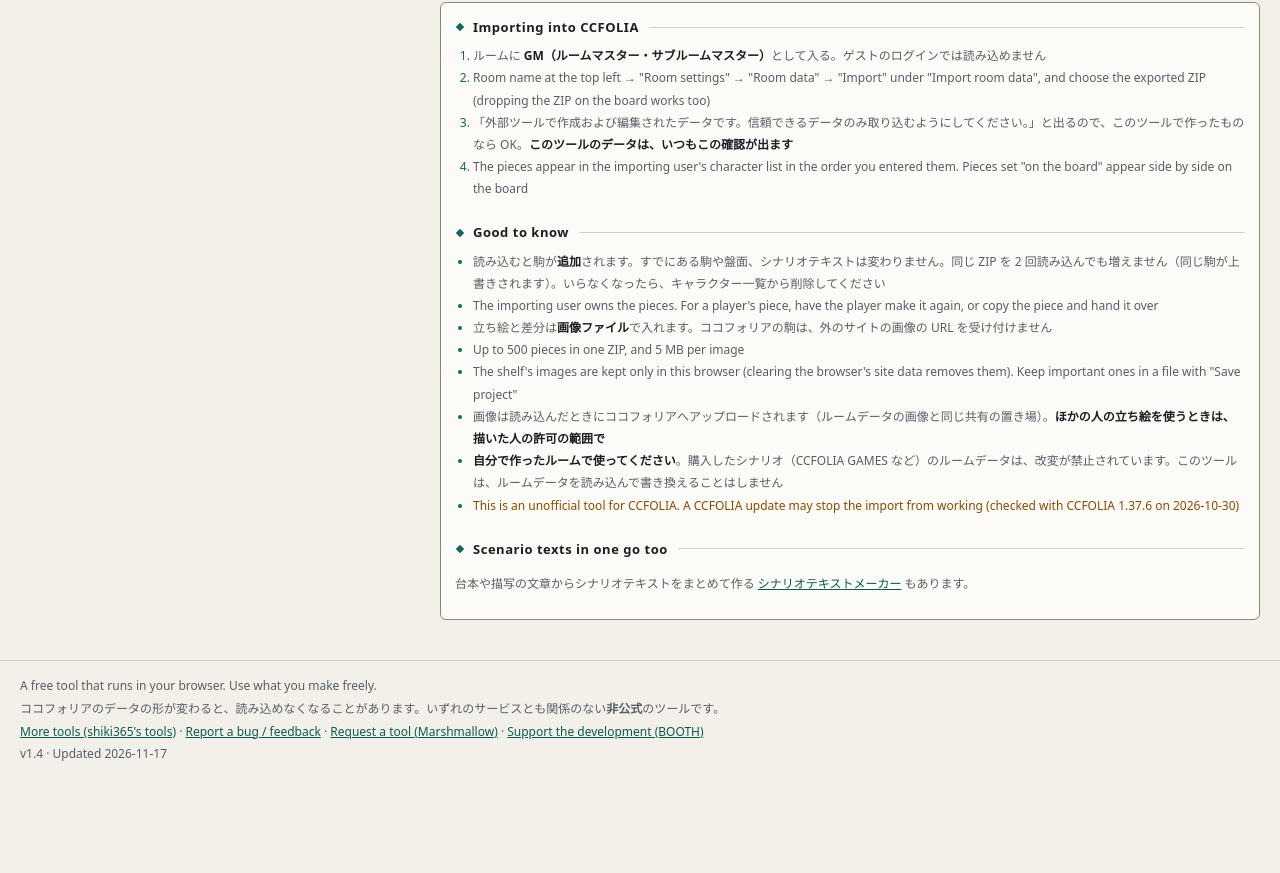
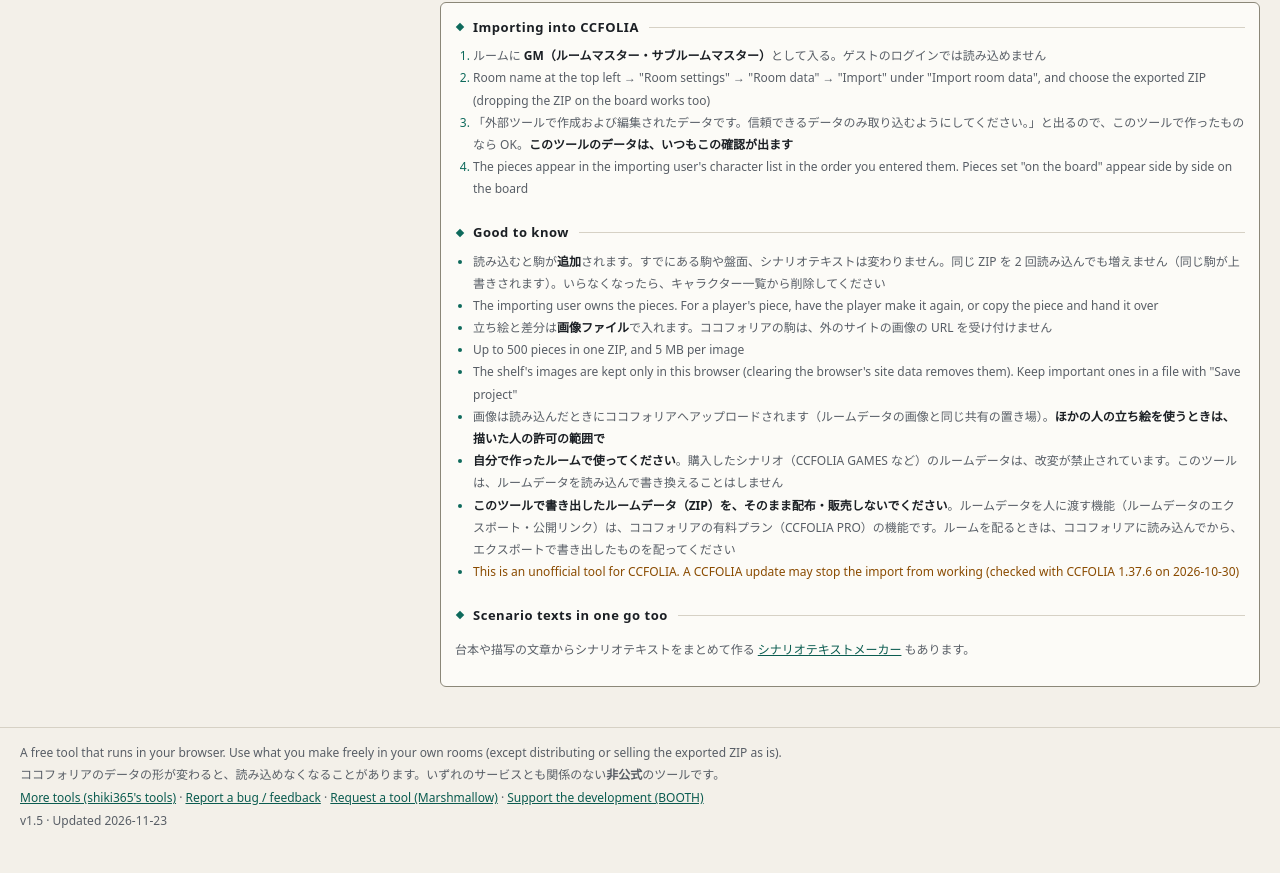
Before and after one commit to shiki365/character-batch-maker, a plain HTML site: page index.html in a window 1280 px wide. Shown: the part 1826-2699 px from the top of the page. Before the commit the page ends 2632 px from the top, so only its background shows below. Drawn offline with nearby package versions, Linux system fonts and the light colour scheme.

Commit message:
書き出した ZIP をそのまま配布・販売しないよう、注意とフッターに書いた（v1.5）
ルームデータを人に渡す機能（ルームデータのエクスポート・公開リンク）は CCFOLIA PRO の機能なので、ルームを配るときは、ココフォリアに読み込んでから書き出したものを配ってもらう。フッターの「作ったデータは自由に使えます」も、自分のルームで使う範囲（ZIP をそのまま配る・売るのは除く）に直した。英語・韓国語の辞書も足した。

Co-Authored-By: Claude Opus 5.5 <noreply@anthropic.com>

```diff
--- a/index.html
+++ b/index.html
@@ -3,8 +3,8 @@
 <head>
 <meta charset="utf-8">
 <script src="i18n.v1.js"></script>
-<script src="lang.en.v1.js?v=4"></script>
-<script src="lang.ko.v1.js?v=4"></script>
+<script src="lang.en.v1.js?v=5"></script>
+<script src="lang.ko.v1.js?v=5"></script>
 <script src="theme.v1.js"></script>
 <meta name="viewport" content="width=device-width, initial-scale=1">
 <title>キャラクター一括メーカー | ココフォリア</title>
@@ -648,6 +648,7 @@
           <li>置き場の画像は、このブラウザの中にだけ保存されます（ブラウザのサイトデータを消すと消えます）。大事なものは「プロジェクトを保存」でファイルにも残してください</li>
           <li data-i18n>画像は読み込んだときにココフォリアへアップロードされます（ルームデータの画像と同じ共有の置き場）。<b>ほかの人の立ち絵を使うときは、描いた人の許可の範囲で</b></li>
           <li data-i18n><b>自分で作ったルームで使ってください</b>。購入したシナリオ（CCFOLIA GAMES など）のルームデータは、改変が禁止されています。このツールは、ルームデータを読み込んで書き換えることはしません</li>
+          <li data-i18n><b>このツールで書き出したルームデータ（ZIP）を、そのまま配布・販売しないでください</b>。ルームデータを人に渡す機能（ルームデータのエクスポート・公開リンク）は、ココフォリアの有料プラン（CCFOLIA PRO）の機能です。ルームを配るときは、ココフォリアに読み込んでから、エクスポートで書き出したものを配ってください</li>
           <li class="warn">ココフォリアの非公式のツールです。ココフォリアのアップデートで、読み込めなくなることがあります（CCFOLIA 1.37.6、2026-10-30 に確認）</li>
         </ul>
         <h2>シナリオテキストもまとめて作るなら</h2>
@@ -662,10 +663,10 @@
 <input type="file" id="imageFiles" accept="image/png,image/jpeg,image/gif,image/webp" multiple hidden>
 
 <footer>
-  ブラウザだけで動く無料ツールです。作ったデータは自由に使えます。<br>
+  ブラウザだけで動く無料ツールです。作ったデータは、自分のルームで自由に使えます（書き出した ZIP をそのまま配布・販売するのは除きます）。<br>
   <span data-i18n>ココフォリアのデータの形が変わると、読み込めなくなることがあります。いずれのサービスとも関係のない<strong>非公式</strong>のツールです。</span><br>
   <a href="https://shiki365.github.io/">ほかのツールも見る（shiki365 のツール置き場）</a> ・ <a href="https://shiki365.github.io/#contact">不具合の報告・感想</a> ・ <a href="https://marshmallow-qa.com/jisg2c3imbza76d">ほしいツールの要望（マシュマロ）</a> ・ <a href="https://sabunomisogi.booth.pm/items/8891048">開発を応援する（BOOTH）</a><br>
-  <span>v1.4</span> ・ <span>最終更新</span> 2026-11-17
+  <span>v1.5</span> ・ <span>最終更新</span> 2026-11-23
 </footer>
 
 <script src="https://cdnjs.cloudflare.com/ajax/libs/jszip/3.10.1/jszip.min.js" integrity="sha512-XMVd28F1oH/O71fzwBnV7HucLxVwtxf26XV8P4wPk26EDxuGZ91N8bsOttmnomcCD3CS5ZMRL50H0GgOHvegtg==" crossorigin="anonymous" referrerpolicy="no-referrer"></script>
--- a/lang.en.v1.js
+++ b/lang.en.v1.js
@@ -120,10 +120,11 @@ I18n.add("en", {
   "置き場の画像は、このブラウザの中にだけ保存されます（ブラウザのサイトデータを消すと消えます）。大事なものは「プロジェクトを保存」でファイルにも残してください": "The shelf's images are kept only in this browser (clearing the browser's site data removes them). Keep important ones in a file with \"Save project\"",
   "画像は読み込んだときにココフォリアへアップロードされます（ルームデータの画像と同じ共有の置き場）。<b>ほかの人の立ち絵を使うときは、描いた人の許可の範囲で</b>": "The images are uploaded to CCFOLIA when imported (to the same shared storage as room data images). <b>Use someone else's portraits only as far as the artist allows</b>",
   "<b>自分で作ったルームで使ってください</b>。購入したシナリオ（CCFOLIA GAMES など）のルームデータは、改変が禁止されています。このツールは、ルームデータを読み込んで書き換えることはしません": "<b>Use it in rooms you made yourself.</b> Room data of purchased scenarios (CCFOLIA GAMES and others) must not be altered. This tool never reads and rewrites room data",
+  "<b>このツールで書き出したルームデータ（ZIP）を、そのまま配布・販売しないでください</b>。ルームデータを人に渡す機能（ルームデータのエクスポート・公開リンク）は、ココフォリアの有料プラン（CCFOLIA PRO）の機能です。ルームを配るときは、ココフォリアに読み込んでから、エクスポートで書き出したものを配ってください": "<b>Do not distribute or sell the room data (ZIP) made with this tool as is.</b> Handing room data to other people (Export room data, Room Publishing URL) is a feature of CCFOLIA's paid plan, CCFOLIA PRO. To distribute a room, import it into CCFOLIA first, then distribute the file you get from Export room data.",
   "ココフォリアの非公式のツールです。ココフォリアのアップデートで、読み込めなくなることがあります（CCFOLIA 1.37.6、2026-10-30 に確認）": "This is an unofficial tool for CCFOLIA. A CCFOLIA update may stop the import from working (checked with CCFOLIA 1.37.6 on 2026-10-30)",
   "シナリオテキストもまとめて作るなら": "Scenario texts in one go too",
   "台本や描写の文章からシナリオテキストをまとめて作る <a href=\"https://shiki365.github.io/scenario-text-maker/\">シナリオテキストメーカー</a> もあります。": "<a href=\"https://shiki365.github.io/scenario-text-maker/\">Scenario Text Maker</a> makes scenario texts in one go from a script or descriptions.",
-  "ブラウザだけで動く無料ツールです。作ったデータは自由に使えます。": "A free tool that runs in your browser. Use what you make freely.",
+  "ブラウザだけで動く無料ツールです。作ったデータは、自分のルームで自由に使えます（書き出した ZIP をそのまま配布・販売するのは除きます）。": "A free tool that runs in your browser. Use what you make freely in your own rooms (except distributing or selling the exported ZIP as is).",
   "ココフォリアのデータの形が変わると、読み込めなくなることがあります。いずれのサービスとも関係のない<strong>非公式</strong>のツールです。": "If CCFOLIA changes its data format, the import may stop working. An <strong>unofficial</strong> tool, not affiliated with any service.",
   "ほかのツールも見る（shiki365 のツール置き場）": "More tools (shiki365's tools)",
   "・": "·",
--- a/lang.ko.v1.js
+++ b/lang.ko.v1.js
@@ -120,10 +120,11 @@ I18n.add("ko", {
   "置き場の画像は、このブラウザの中にだけ保存されます（ブラウザのサイトデータを消すと消えます）。大事なものは「プロジェクトを保存」でファイルにも残してください": "보관함의 이미지는 이 브라우저 안에만 저장됩니다(브라우저의 사이트 데이터를 지우면 사라집니다). 중요한 것은 「프로젝트 저장」으로 파일에도 남겨 두세요",
   "画像は読み込んだときにココフォリアへアップロードされます（ルームデータの画像と同じ共有の置き場）。<b>ほかの人の立ち絵を使うときは、描いた人の許可の範囲で</b>": "이미지는 불러올 때 코코포리아에 업로드됩니다(룸 데이터의 이미지와 같은 공유 저장소). <b>다른 사람의 스탠딩을 쓸 때는 그린 사람이 허락한 범위에서</b>",
   "<b>自分で作ったルームで使ってください</b>。購入したシナリオ（CCFOLIA GAMES など）のルームデータは、改変が禁止されています。このツールは、ルームデータを読み込んで書き換えることはしません": "<b>직접 만든 룸에서 사용하세요</b>. 구입한 시나리오(CCFOLIA GAMES 등)의 룸 데이터는 개변이 금지되어 있습니다. 이 도구는 룸 데이터를 불러와 고쳐 쓰는 일은 하지 않습니다",
+  "<b>このツールで書き出したルームデータ（ZIP）を、そのまま配布・販売しないでください</b>。ルームデータを人に渡す機能（ルームデータのエクスポート・公開リンク）は、ココフォリアの有料プラン（CCFOLIA PRO）の機能です。ルームを配るときは、ココフォリアに読み込んでから、エクスポートで書き出したものを配ってください": "<b>이 도구로 만든 룸 데이터(ZIP)를 그대로 배포·판매하지 마세요</b>. 다른 사람에게 룸 데이터를 넘겨주는 기능(룸 데이터 내보내기·룸 데이터 공개 링크)은 CCFOLIA의 유료 플랜(CCFOLIA PRO) 기능입니다. 룸을 배포할 때는 CCFOLIA로 가져온 뒤, 룸 데이터 내보내기로 내보낸 파일을 배포해 주세요",
   "ココフォリアの非公式のツールです。ココフォリアのアップデートで、読み込めなくなることがあります（CCFOLIA 1.37.6、2026-10-30 に確認）": "코코포리아의 비공식 도구입니다. 코코포리아의 업데이트로 불러올 수 없게 될 수 있습니다(CCFOLIA 1.37.6, 2026-10-30에 확인)",
   "シナリオテキストもまとめて作るなら": "시나리오 텍스트도 한꺼번에 만들려면",
   "台本や描写の文章からシナリオテキストをまとめて作る <a href=\"https://shiki365.github.io/scenario-text-maker/\">シナリオテキストメーカー</a> もあります。": "대본이나 묘사 문장에서 시나리오 텍스트를 한꺼번에 만드는 <a href=\"https://shiki365.github.io/scenario-text-maker/\">시나리오 텍스트 메이커</a>도 있습니다.",
-  "ブラウザだけで動く無料ツールです。作ったデータは自由に使えます。": "브라우저만으로 움직이는 무료 도구입니다. 만든 데이터는 자유롭게 쓸 수 있습니다.",
+  "ブラウザだけで動く無料ツールです。作ったデータは、自分のルームで自由に使えます（書き出した ZIP をそのまま配布・販売するのは除きます）。": "브라우저만으로 움직이는 무료 도구입니다. 만든 데이터는 자신의 룸에서 자유롭게 쓸 수 있습니다(내보낸 ZIP을 그대로 배포·판매하는 것은 제외).",
   "ココフォリアのデータの形が変わると、読み込めなくなることがあります。いずれのサービスとも関係のない<strong>非公式</strong>のツールです。": "코코포리아의 데이터 형식이 바뀌면 불러올 수 없게 될 수 있습니다. 어떤 서비스와도 관계없는 <strong>비공식</strong> 도구입니다.",
   "ほかのツールも見る（shiki365 のツール置き場）": "다른 도구도 보기(shiki365의 도구 모음)",
   "・": "·",
```
Also changed, not shown: 1 other file.
